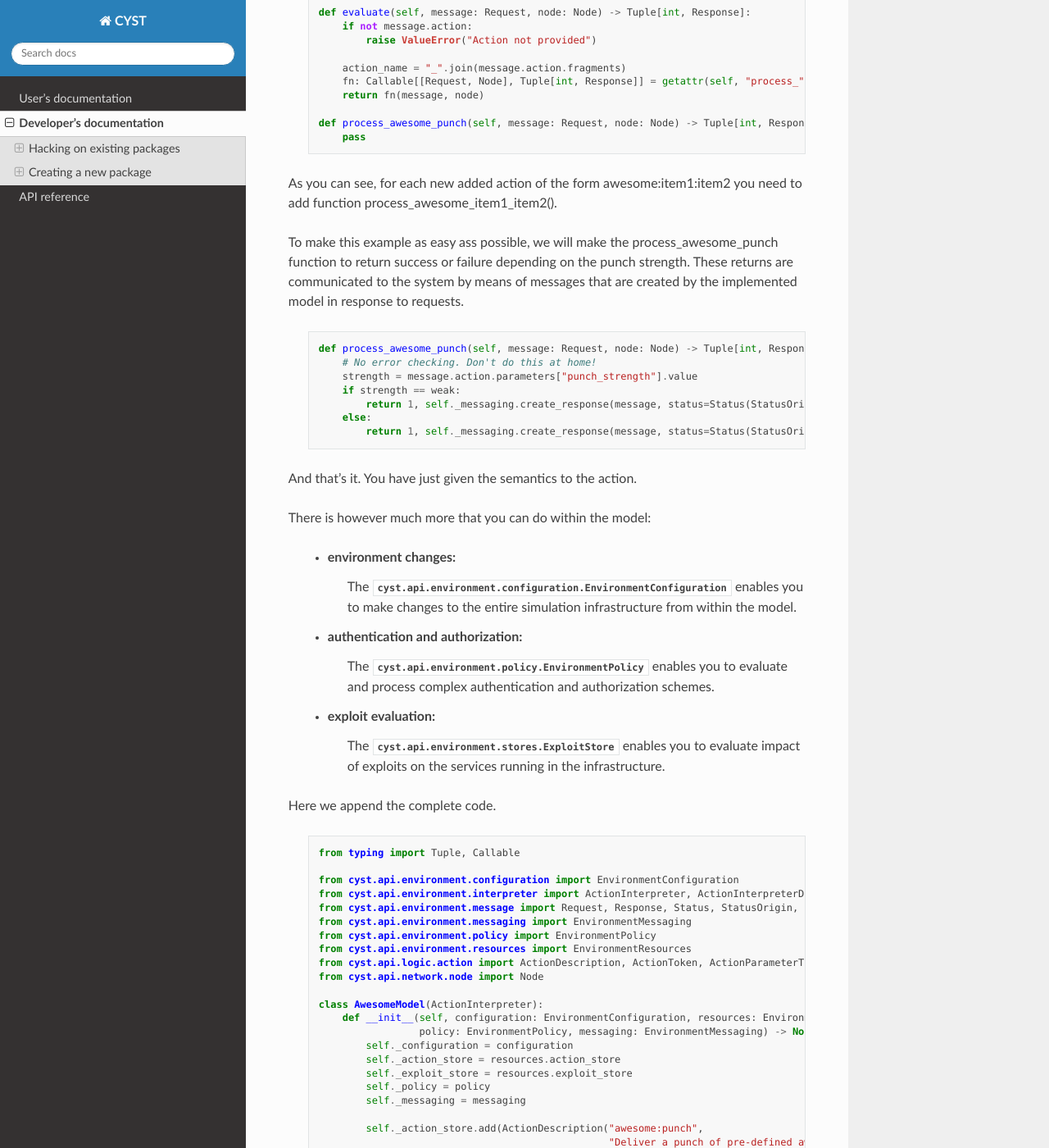
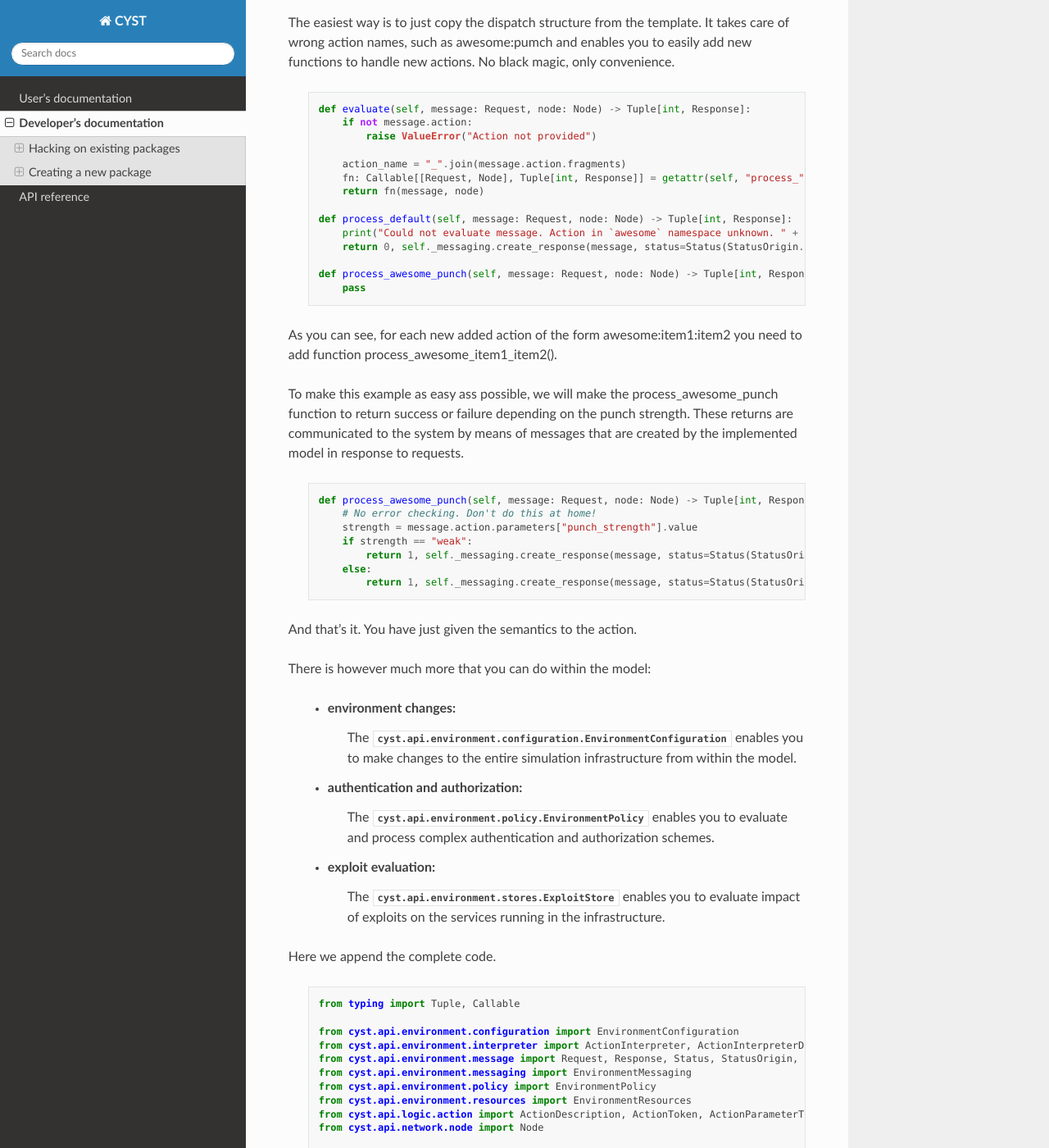
Before and after one commit to AI-Dojo-Public/cyst-core, a Sphinx documentation site: the page built from docs/source/developer/index.rst, in a window 1280 px wide and 1400 px high, scrolled down 6696 px. Shown: the whole window at 82% size. Built offline with Sphinx 7.4.7 and the Read the Docs theme 2.0.0, drawn with Linux system fonts in a browser that asks for light colours; some of the changed text lies outside the part shown.

Commit message:
Fixed some minor mistakes in developer's documentation.

```diff
--- a/docs/source/developer/index.rst
+++ b/docs/source/developer/index.rst
@@ -164,6 +164,13 @@
         If you see something like this, everything is ready and correctly working. You can now start doing changes in
         both packages and they will be reflected in each.
 
+        .. code-block:: console
+
+            ----------------------------------------------------------------------
+            Ran 26 tests in 0.786s
+
+            OK
+
     .. tab:: Linux shell
 
         Clone the cyst-core package
@@ -195,13 +202,6 @@
 
         If you see something like this, everything is ready and correctly working. You can now start doing changes in
         both packages and they will be reflected in each.
-
-        .. code-block:: console
-
-            ----------------------------------------------------------------------
-            Ran 26 tests in 0.786s
-
-            OK
 
         .. code-block:: console
 
@@ -438,6 +438,10 @@
             fn: Callable[[Request, Node], Tuple[int, Response]] = getattr(self, "process_" + action_name, self.process_default)
             return fn(message, node)
 
+        def process_default(self, message: Request, node: Node) -> Tuple[int, Response]:
+            print("Could not evaluate message. Action in `awesome` namespace unknown. " + str(message))
+            return 0, self._messaging.create_response(message, status=Status(StatusOrigin.SYSTEM, StatusValue.ERROR), session=message.session)
+
         def process_awesome_punch(self, message: Request, node: Node) -> Tuple[int, Response]:
             pass
 
@@ -453,7 +457,7 @@
         def process_awesome_punch(self, message: Request, node: Node) -> Tuple[int, Response]:
             # No error checking. Don't do this at home!
             strength = message.action.parameters["punch_strength"].value
-            if strength == weak:
+            if strength == "weak":
                 return 1, self._messaging.create_response(message, status=Status(StatusOrigin.NODE, StatusValue.FAILURE), content="That's a weak punch, bro!")
             else:
                 return 1, self._messaging.create_response(message, status=Status(StatusOrigin.NODE, StatusValue.SUCCESS), content="That's a good punch, bro!")
@@ -510,10 +514,14 @@
                 fn: Callable[[Request, Node], Tuple[int, Response]] = getattr(self, "process_" + action_name, self.process_default)
                 return fn(message, node)
 
+            def process_default(self, message: Request, node: Node) -> Tuple[int, Response]:
+                print("Could not evaluate message. Action in `awesome` namespace unknown. " + str(message))
+                return 0, self._messaging.create_response(message, status=Status(StatusOrigin.SYSTEM, StatusValue.ERROR), session=message.session)
+
             def process_awesome_punch(self, message: Request, node: Node) -> Tuple[int, Response]:
                 # No error checking. Don't do this at home!
                 strength = message.action.parameters["punch_strength"].value
-                if strength == weak:
+                if strength == "weak":
                     return 1, self._messaging.create_response(message, status=Status(StatusOrigin.NODE, StatusValue.FAILURE), content="That's a weak punch, bro!")
                 else:
                     return 1, self._messaging.create_response(message, status=Status(StatusOrigin.NODE, StatusValue.SUCCESS), content="That's a good punch, bro!")
```
Also changed, not shown: other parts of docs/source/developer/index.rst (+2 -2 lines).
